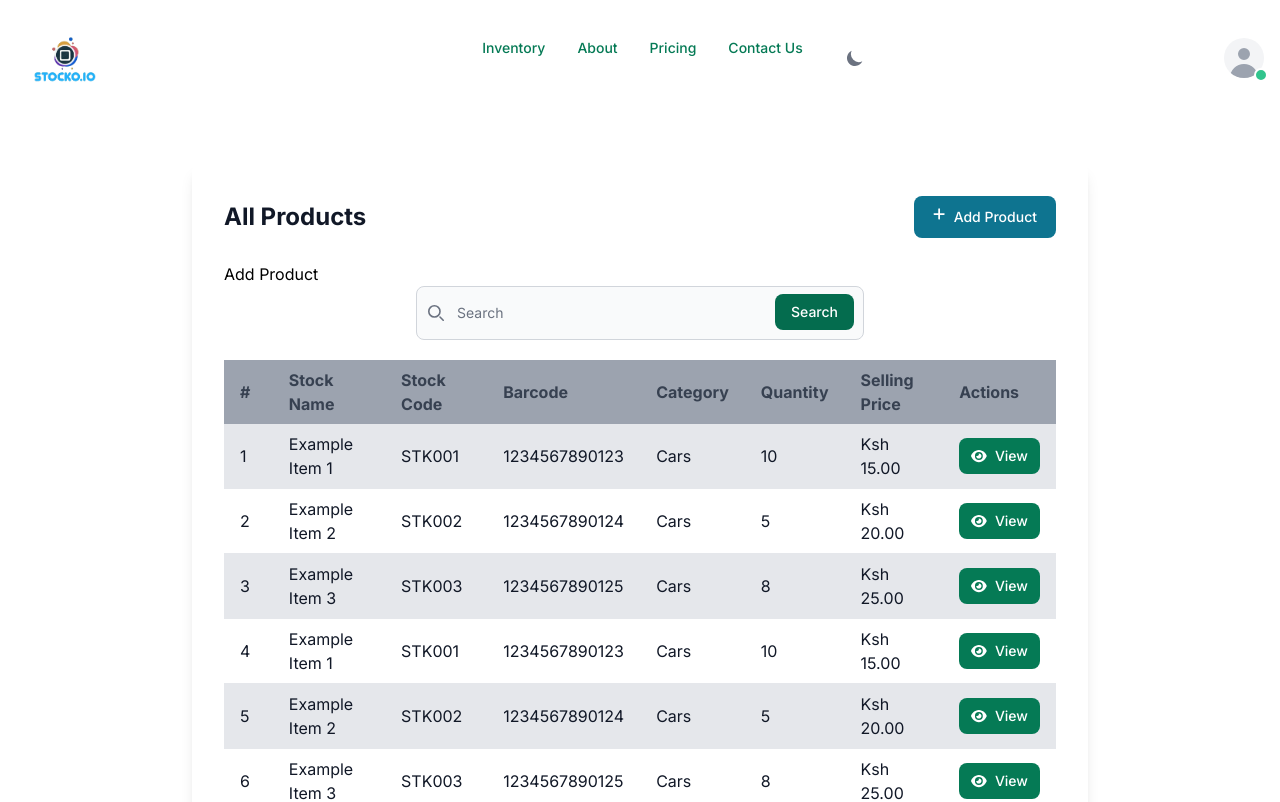
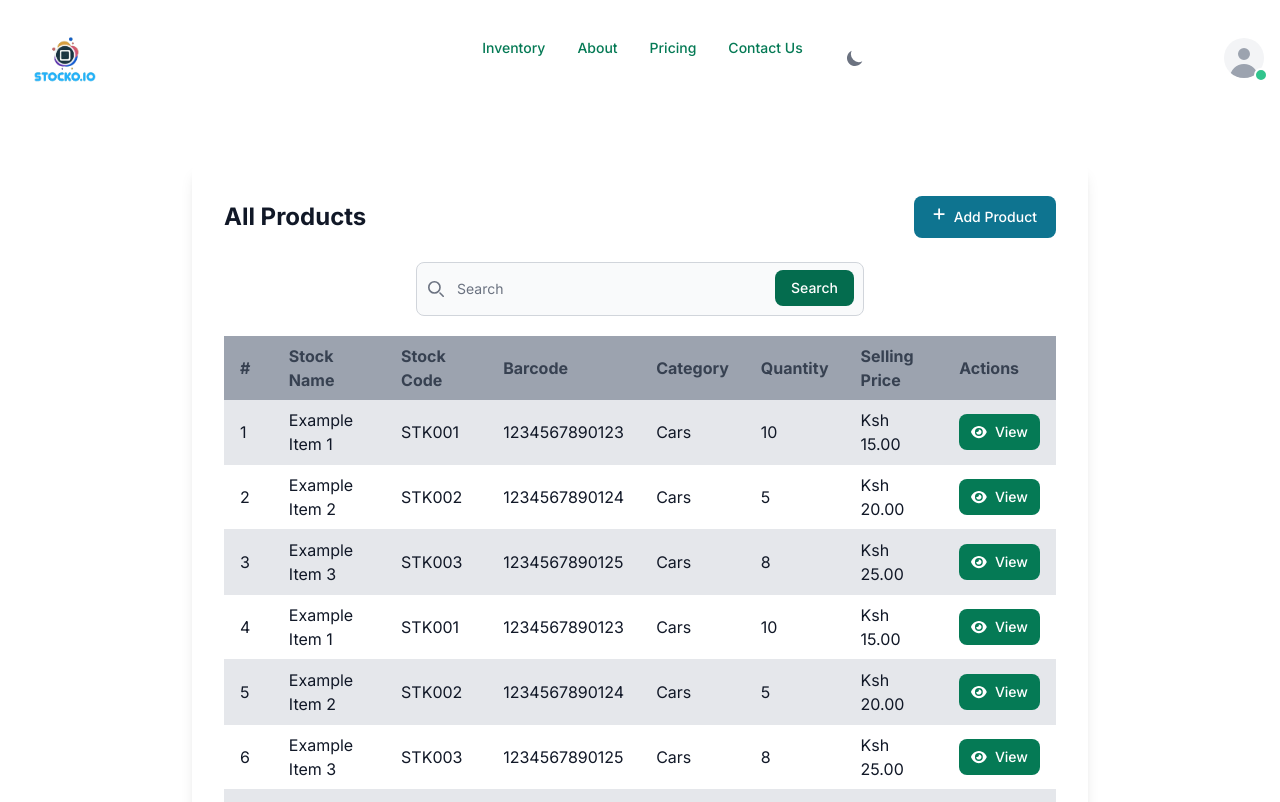
Before and after one commit to Muthomi254/stock.o_fend, a Next.js app: page /Inventory/ProductTable in a window 1280 px wide. Shown: the top 802 px of the page. Built offline with nearby package versions, Linux system fonts and the light colour scheme.

Commit message:
(chor):Adjusting a bit of styling

```diff
--- a/src/app/(pages)/(display)/Inventory/ProductTable/page.jsx
+++ b/src/app/(pages)/(display)/Inventory/ProductTable/page.jsx
@@ -187,10 +187,9 @@ export default function ProductTable() {
           </Button>
         </div>
         <div>
-          <button onClick={handleOpenModal}>Add Product</button>
           <AddModal
             open={isModalOpen}
-            title="Add Product From Same Supplier"
+            title="Add Product"
             size="2xl"
             className="bg-transparent"
             onClose={handleCloseModal}
```
